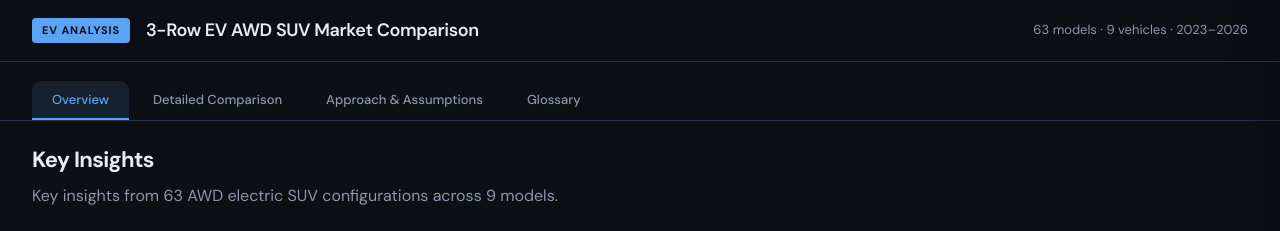
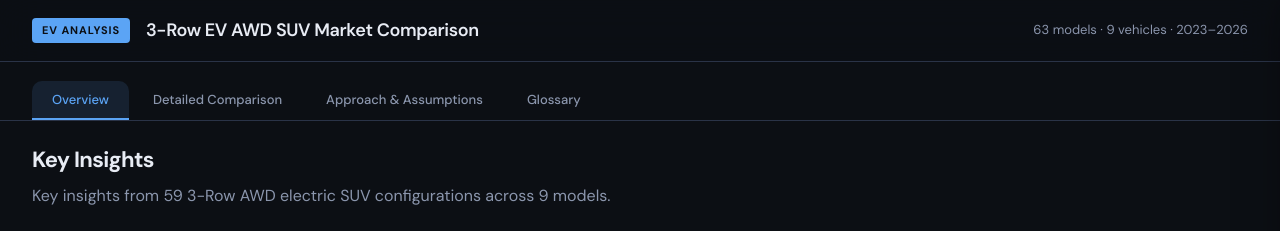
Before and after one commit to dpm5045/ev-suv-comparison, a Next.js app: page / in a window 1280 px wide. Shown: the top 231 px of the page. Built offline with nearby package versions, Linux system fonts and the light colour scheme; no server answers.

Commit message:
Update Key Insights sub-header to reference 59 3-Row AWD configurations
Co-Authored-By: Claude Opus 4.6 <noreply@anthropic.com>

```diff
--- a/components/tabs/OverviewTab.tsx
+++ b/components/tabs/OverviewTab.tsx
@@ -294,7 +294,7 @@ export default function OverviewTab() {
     <>
       <h2 className="section-title">Key Insights</h2>
       <p className="section-desc">
-        Key insights from {count_totals.total} AWD electric SUV configurations across {insights.vehicles.length} models.
+        Key insights from 59 3-Row AWD electric SUV configurations across 9 models.
       </p>
 
       {/* ── At a Glance ── */}
```
